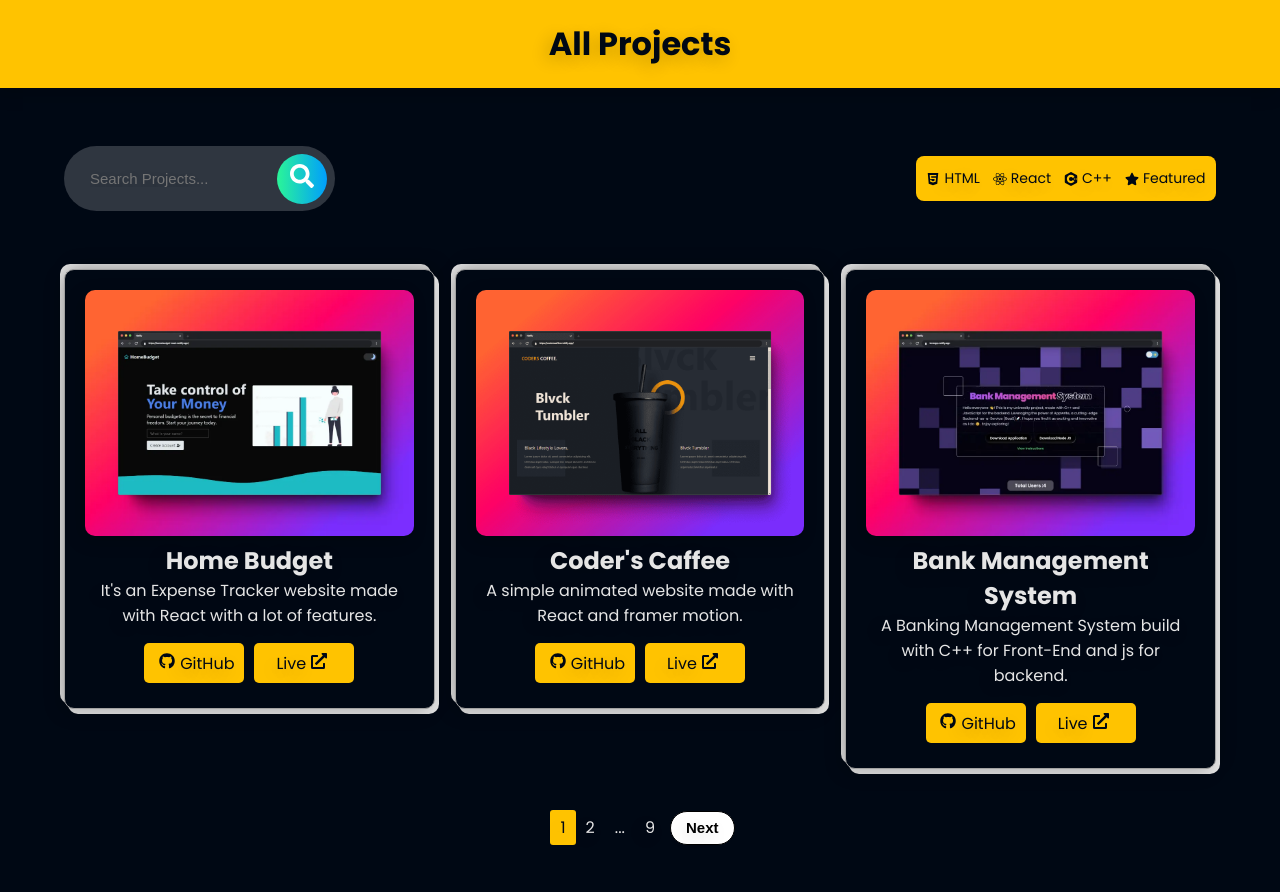
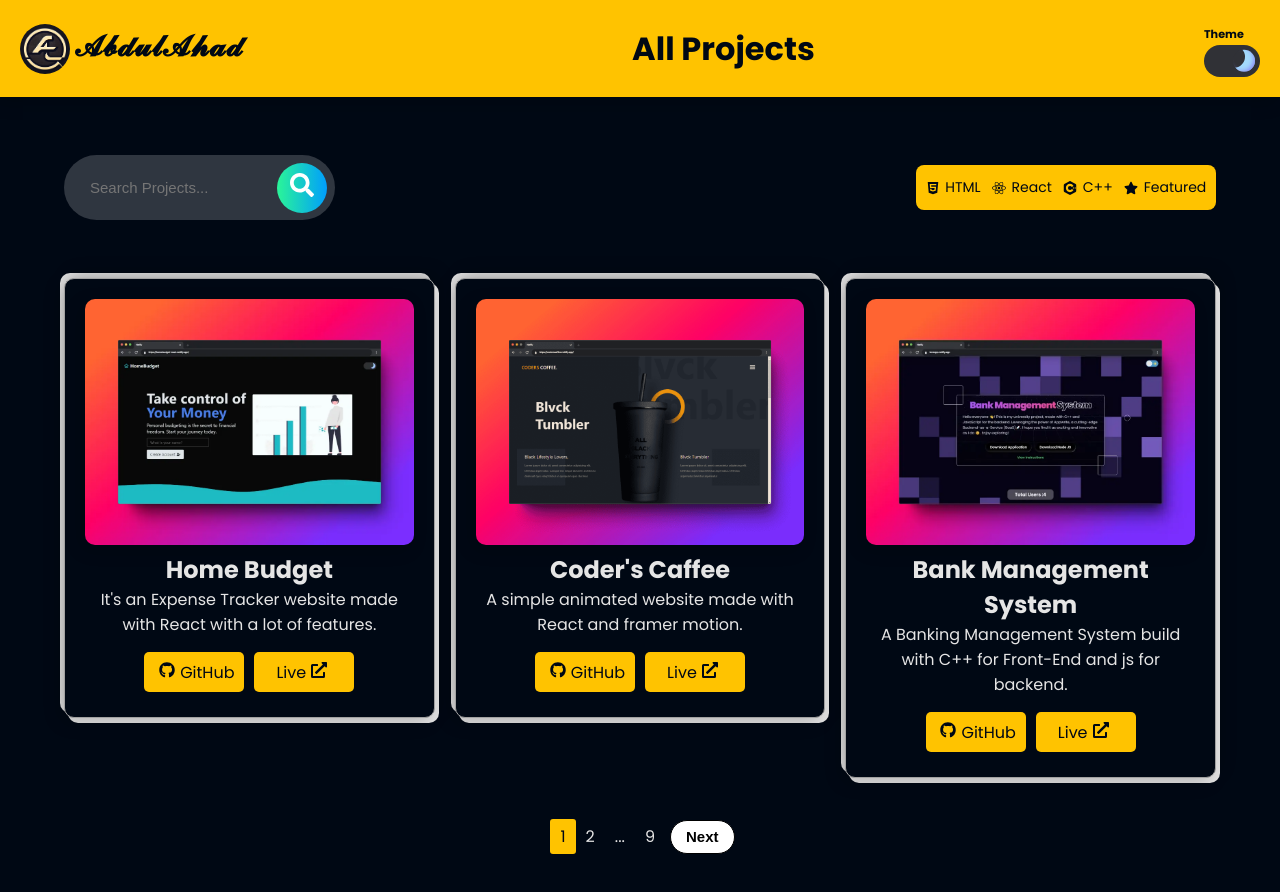
Before and after one commit to ahad324/AllProjects, a React (Vite) app: page / in a window 1280 px wide. Shown: the top 892 px of the page. Built offline with nearby package versions, Linux system fonts and the light colour scheme.

Commit message:
Added Theme Changer

```diff
--- a/index.html
+++ b/index.html
@@ -2,7 +2,7 @@
 <html lang="en">
   <head>
     <meta charset="UTF-8" />
-    <link rel="icon" type="image/svg+xml" href="./Logo.webp" />
+    <link rel="icon" type="image/svg+xml" href="./Logo.jpg" />
     <meta name="viewport" content="width=device-width, initial-scale=1.0" />
     <title>All Projects</title>
     <meta
@@ -10,7 +10,7 @@
       content="This website contains all the projects that I have done."
     />
   </head>
-  <body class="dark">
+  <body>
     <div id="root"></div>
 
     <script type="module" src="/src/main.jsx"></script>
--- a/src/App.jsx
+++ b/src/App.jsx
@@ -1,10 +1,10 @@
-import Header from "./components/header.jsx";
+import Nav from "./components/Nav.jsx";
 import Container from "./components/container.jsx";
 
 function App() {
   return (
     <>
-      <Header />
+      <Nav />
       <Container />
     </>
   );
--- a/src/components/Card.jsx
+++ b/src/components/Card.jsx
@@ -24,7 +24,7 @@ const Card = ({ project, index }) => {
           <CardItem translateZ={60} className="card-item Details">
             <h2>{project.title}</h2>
           </CardItem>
-          <CardItem as={"p"} translateZ={40} className="card-item Details">
+          <CardItem translateZ={40} className="card-item Details">
             <p>{project.description}</p>
           </CardItem>
           <CardItem translateZ={30} className="card-item Buttons">
--- a/src/components/Filters.jsx
+++ b/src/components/Filters.jsx
@@ -20,7 +20,7 @@ const Filters = ({ onFilterChange }) => {
   ];
 
   return (
-    <div>
+    <>
       <div className="radio-inputs">
         {filterOptions.map((filter) => (
           <label className="radio" key={filter.name}>
@@ -31,12 +31,12 @@ const Filters = ({ onFilterChange }) => {
               onChange={() => handleFilterChange(filter.name)}
             />
             <span className="name">
-              {filter.icon} <small> </small> {filter.name}
+              {filter.icon} {filter.name}
             </span>
           </label>
         ))}
       </div>
-    </div>
+    </>
   );
 };
 
--- /dev/null
+++ b/src/components/Nav.jsx
@@ -0,0 +1,17 @@
+import ThemeChanger from "./ThemeChanger";
+import "../styles/Nav.css";
+import Logo from "/Logo.jpg";
+function Nav() {
+  return (
+    <nav>
+      <div className="logo-text">
+        <img src={Logo} alt="Logo" className="logo" />
+        <pre>𝓐𝓫𝓭𝓾𝓵𝓐𝓱𝓪𝓭</pre>
+      </div>
+      <header>All Projects</header>
+      <ThemeChanger />
+    </nav>
+  );
+}
+
+export default Nav;
--- /dev/null
+++ b/src/components/ThemeChanger.jsx
@@ -0,0 +1,41 @@
+import React, { useState, useEffect } from "react";
+// Style Sheet import
+import "../styles/ThemeChanger.css";
+
+const ThemeChanger = () => {
+  const [theme, setTheme] = useState(localStorage.getItem("theme") || "dark");
+
+  useEffect(() => {
+    document.body.className = theme;
+    localStorage.setItem("theme", theme);
+  }, [theme]);
+
+  const handleThemeChange = (e) => {
+    if (e.target.checked) {
+      setTheme("dark");
+    } else {
+      setTheme("light");
+    }
+  };
+
+  return (
+    <section className="ThemeChanger">
+      <div>
+        <label htmlFor="theme-toggle" className="labelname">
+          Theme
+        </label>
+        <label className="switch" htmlFor="theme-toggle">
+          <input
+            id="theme-toggle"
+            type="checkbox"
+            onChange={handleThemeChange}
+            checked={theme === "dark"}
+          />
+          <span className="slider"></span>
+        </label>
+      </div>
+    </section>
+  );
+};
+
+export default ThemeChanger;
--- a/src/components/container.jsx
+++ b/src/components/container.jsx
@@ -106,7 +106,7 @@ function Container() {
   return (
     <main>
       <div className="Filter-SearchBox">
-        <BlurFade className="searchBox" delay={0.2} once={false} inview>
+        <BlurFade className="searchBox" delay={0.2} inview>
           <input
             className="searchInput"
             value={searchTerm}
@@ -123,12 +123,12 @@ function Container() {
             <FaSearch />
           </button>
         </BlurFade>
-        <BlurFade className="Filter" delay={0.5} once={false} inview>
+        <BlurFade className="Filter" delay={0.5} inview>
           <Filters onFilterChange={handleFilterChange} />
         </BlurFade>
       </div>
 
-      <section>
+      <section className="ProjectsSection">
         {currentProjects.map((project, index) => (
           <Card key={crypto.randomUUID()} project={project} index={index} />
         ))}
--- a/src/components/header.jsx
+++ /dev/null
@@ -1,9 +0,0 @@
-function header() {
-  return (
-    <div className="header">
-      <header>All Projects</header>
-    </div>
-  );
-}
-
-export default header;
--- a/src/index.css
+++ b/src/index.css
@@ -4,6 +4,7 @@
   --secondary-color: #ffc300;
   --text-color: #000000;
   --card-background:#e5e5e5;
+  --background:hsl(190 60% 98%);
 }
 
 ::-webkit-scrollbar {
@@ -13,12 +14,11 @@
   padding: 0;
   margin: 0;
   box-sizing: border-box;
-  text-shadow: -4px 5px 17px rgb(0 0 0 / 20%);
 }
 
 body {
   font-family: "Poppins", sans-serif;
-  background: hsl(190 60% 98%);
+  background: var(--background);
 }
 body.dark{
   --primary-color:#ffc300;
@@ -32,20 +32,8 @@ body.dark{
   justify-content: center;
   align-items: center;
   font-size: 1.5rem;
-  color: gray;
+  color: gray
 }
-header {
-  display: flex;
-  justify-content: center;
-  align-items: center;
-  padding: 20px;
-  background: var(--primary-color);
-  font-weight: bold;
-  color: var(--secondary-color);
-  font-size: 2rem;
-  box-shadow: -4px 5px 17px 0px rgb(0 0 0 / 20%);
-}
-
 main {
   width: 100%;
   padding: 5%;
@@ -56,7 +44,7 @@ main {
   align-items: center;
   margin-bottom: 5%;
 }
-section {
+.ProjectsSection {
   display: grid;
   grid-template-columns: repeat(auto-fit, minmax(250px, 1fr));
   gap: 20px;
@@ -229,7 +217,7 @@ button:active {
   .Buttons {
     flex-direction: column;
   }
-  section {
+  .ProjectsSection {
     margin-top: 20%;
   }
 }
@@ -241,7 +229,7 @@ button:active {
   }
 }
 @media screen and (min-width: 1200px) {
-  section {
+  .ProjectsSection {
     grid-template-columns: repeat(auto-fit, minmax(300px, 1fr));
   }
 }
--- a/src/styles/Filters.css
+++ b/src/styles/Filters.css
@@ -24,7 +24,7 @@
   display: flex;
   cursor: pointer;
   align-items: center;
-  justify-content: center;
+  justify-content: space-evenly;
   border-radius: 0.5rem;
   border: none;
   padding: 0.5rem 0;
@@ -37,6 +37,3 @@
   font-weight: 600;
   color: var(--primary-color);
 }
-small {
-  margin: 2px;
-}
--- /dev/null
+++ b/src/styles/Nav.css
@@ -0,0 +1,41 @@
+nav {
+  display: flex;
+  justify-content: space-between;
+  align-items: center;
+  padding: 20px;
+  background: var(--primary-color);
+  box-shadow: -4px 5px 17px 0px rgb(0 0 0 / 20%);
+  color: var(--secondary-color);
+}
+.logo-text{
+  display: flex;
+  justify-content: center;
+  align-items: center;
+  text-shadow: 0;
+}
+.logo-text>pre{
+  margin-left: 5px;
+  font-weight: 900;
+  font-size: 1.8rem;
+}
+.logo{
+  width: 50px;
+  height: 50px;
+  border-radius: 50%;
+  box-shadow: none;
+}
+header {
+  font-weight: bold;
+  font-size: 2rem;
+}
+@media screen and (max-width:630px) {
+  nav{
+    padding: 10px;
+  }
+  header{
+    font-size: 1.5rem;
+  }
+  .logo-text>pre{
+    display: none;
+  }
+}
--- /dev/null
+++ b/src/styles/ThemeChanger.css
@@ -0,0 +1,64 @@
+.ThemeChanger {
+  display: flex;
+  justify-content: flex-end;
+  align-items: center;
+}
+/* The switch - the box around the slider */
+.switch {
+  display: block;
+  --width-of-switch: 3.5em;
+  --height-of-switch: 2em;
+  --size-of-icon: 1.4em;
+  --slider-offset: 0.3em;
+  position: relative;
+  width: var(--width-of-switch);
+  height: var(--height-of-switch);
+}
+
+/* Hide default HTML checkbox */
+.switch input {
+  opacity: 0;
+  width: 0;
+  height: 0;
+}
+
+/* The slider */
+.slider {
+  position: absolute;
+  cursor: pointer;
+  top: 0;
+  left: 0;
+  right: 0;
+  bottom: 0;
+  background-color: #e0e0e3;
+  transition: 0.4s;
+  border-radius: 30px;
+}
+
+.slider:before {
+  position: absolute;
+  content: "";
+  height: var(--size-of-icon, 1.4em);
+  width: var(--size-of-icon, 1.4em);
+  border-radius: 20px;
+  left: var(--slider-offset, 0.3em);
+  top: 50%;
+  transform: translateY(-50%);
+  background: linear-gradient(40deg, #ff0080, #ff8c00 70%);
+  transition: 0.4s;
+}
+
+input:checked + .slider {
+  background-color: #303136;
+}
+
+input:checked + .slider:before {
+  left: calc(100% - (var(--size-of-icon, 1.4em) + var(--slider-offset, 0.3em)));
+  background: #303136;
+  /* change the value of second inset in box-shadow to change the angle and direction of the moon  */
+  box-shadow: inset -3px -2px 5px -2px #8983f7, inset -10px -4px 0 0 #a3dafb;
+}
+.labelname{
+  font-size: 0.7rem;
+  font-weight: 600;
+}
```
Also changed, not shown: public/Logo.jpg (added), public/Logo.webp (deleted).
